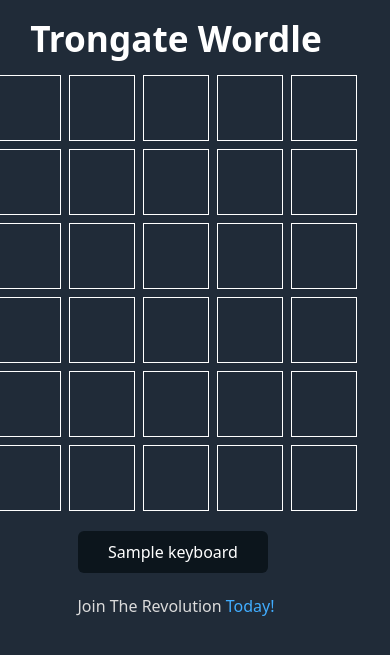
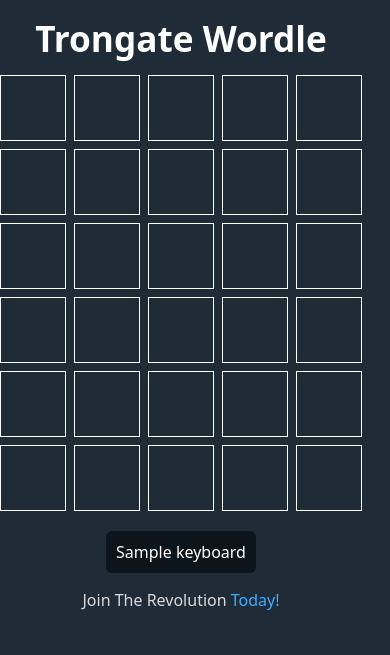
Before and after one commit to keilanknight/wordle, a PHP site: the page made by modules/welcome/views/welcome.php in a window 390 px wide. Shown: the top 655 px of the page. Run offline with PHP 8.4, Linux system fonts and the light colour scheme; tables that the repository leaves empty hold one stand-in row (values such as "Sample post"); the template is opened without the code that fills it: most values are stand-ins (such as "Sample title", 1, 10 or a date in 2020); some libraries are stand-ins or nearby versions.

Commit message:
looks ok on iphone...

```diff
--- a/modules/welcome/assets/css/style.css
+++ b/modules/welcome/assets/css/style.css
@@ -92,6 +92,18 @@ body {
   background-color: darkslategray;
 }
 
+/* Mobile style */
+@media only screen and (max-width: 600px) {
+  body {
+    margin-left: 5px;
+  }
+  button {
+    min-width: 30px;
+    padding:10px;
+    margin: 0px;
+  }
+}
+
 /* Animations */
 @keyframes fadeIn {
   0% {
```
